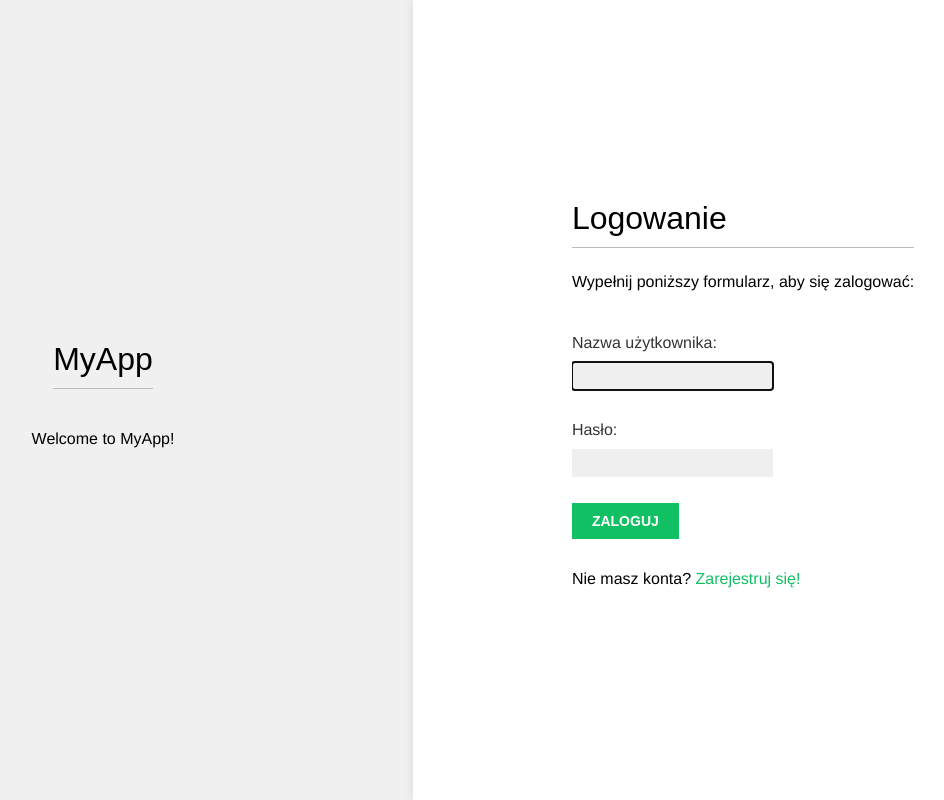
After one commit to Naffik/ImageManage, a Django app: page /account/login/ in a window 1280 px wide. The commit adds this page. Shown: the whole page, without its empty margins (207-1151 px from the left). Run offline with Django 5.2, Linux system fonts and the light colour scheme; some web fonts are replaced.

Commit message:
Added homepage with login and registration forms.

```diff
--- a/account/static/css/base.css
+++ b/account/static/css/base.css
@@ -309,3 +309,25 @@ img.user-detail {
     font-style:italic;
     color:#ccc;
 }
+.container {
+    display: flex;
+    height: 100vh;
+}
+
+.left-side, .right-side {
+    flex: 1;
+    display: flex;
+    flex-direction: column;
+    justify-content: center;
+    align-items: center;
+}
+
+.left-side {
+    background-color: #f0f0f0;
+}
+
+.right-side {
+    background-color: #fff;
+    padding: 20px;
+    box-shadow: 0 0 10px rgba(0, 0, 0, 0.1);
+}
--- /dev/null
+++ b/account/static/css/styles.css
@@ -0,0 +1,6 @@
+
+
+
+h1, h2 {
+    margin: 0 0 20px;
+}
--- /dev/null
+++ b/account/templates/account/home.html
@@ -0,0 +1,23 @@
+{% load static %}
+<!DOCTYPE html>
+<html lang="en">
+<head>
+    <meta charset="UTF-8">
+    <meta name="viewport" content="width=device-width, initial-scale=1.0">
+    <title>{% block title %}{% endblock %}</title>
+    <link rel="stylesheet" href="{% static 'css/base.css' %}">
+</head>
+<body>
+    <div class="container">
+        <div class="left-side">
+            <h1>MyApp</h1>
+            <p>Welcome to MyApp!</p>
+        </div>
+        <div class="right-side">
+            <div id="content">
+                {% block content %}{% endblock %}
+            </div>
+        </div>
+    </div>
+</body>
+</html>
--- a/account/templates/account/register.html
+++ b/account/templates/account/register.html
@@ -1,4 +1,4 @@
-{% extends "base.html" %}
+{% extends "account/home.html" %}
 
 {% block title %} Rejestracja {% endblock %}
 
@@ -10,5 +10,6 @@
     {{ profile_form.as_p }}
     {% csrf_token %}
     <p><input type="submit" value="Zarejestruj"></p>
+    <p>Posiadasz już konto? <a href="{% url 'login' %}">Zaloguj się!</a></p>
 </form>
 {% endblock %}
--- a/account/templates/base.html
+++ b/account/templates/base.html
@@ -17,7 +17,7 @@
                 <li {% if section == "images" %} class="selected" {% endif %}>
                 <a href="{% url 'dashboard' %}">Zdjęcia</a>
                 </li>
-                <li {% if section == "people" %} class="selected" {% endif %}>
+                <li {% if section == "users" %} class="selected" {% endif %}>
                 <a href="{% url 'user_list' %}">Użytkownicy</a>
                 </li>
             </ul>
--- a/account/templates/registration/login.html
+++ b/account/templates/registration/login.html
@@ -1,4 +1,4 @@
-{% extends "base.html" %}
+{% extends "account/home.html" %}
 
 {% block title %}Logowanie{% endblock %}
 
@@ -13,8 +13,9 @@
         <form action="{%  url 'login' %}" method="post">
             {{ form.as_p }}
             {% csrf_token %}
-            <input type="hidden" name="next" value=" {{ next }}" />
+            <input type="hidden" name="next" value="{{ next }}" />
             <p><input type="submit" value="Zaloguj"></p>
+            <p>Nie masz konta? <a href="{% url 'register' %}">Zarejestruj się!</a></p>
         </form>
     </div>
 {% endblock %}
```
Also changed, not shown: account/templates/account/login.html (+16 -7 lines), account/views.py (+14 -2 lines).
